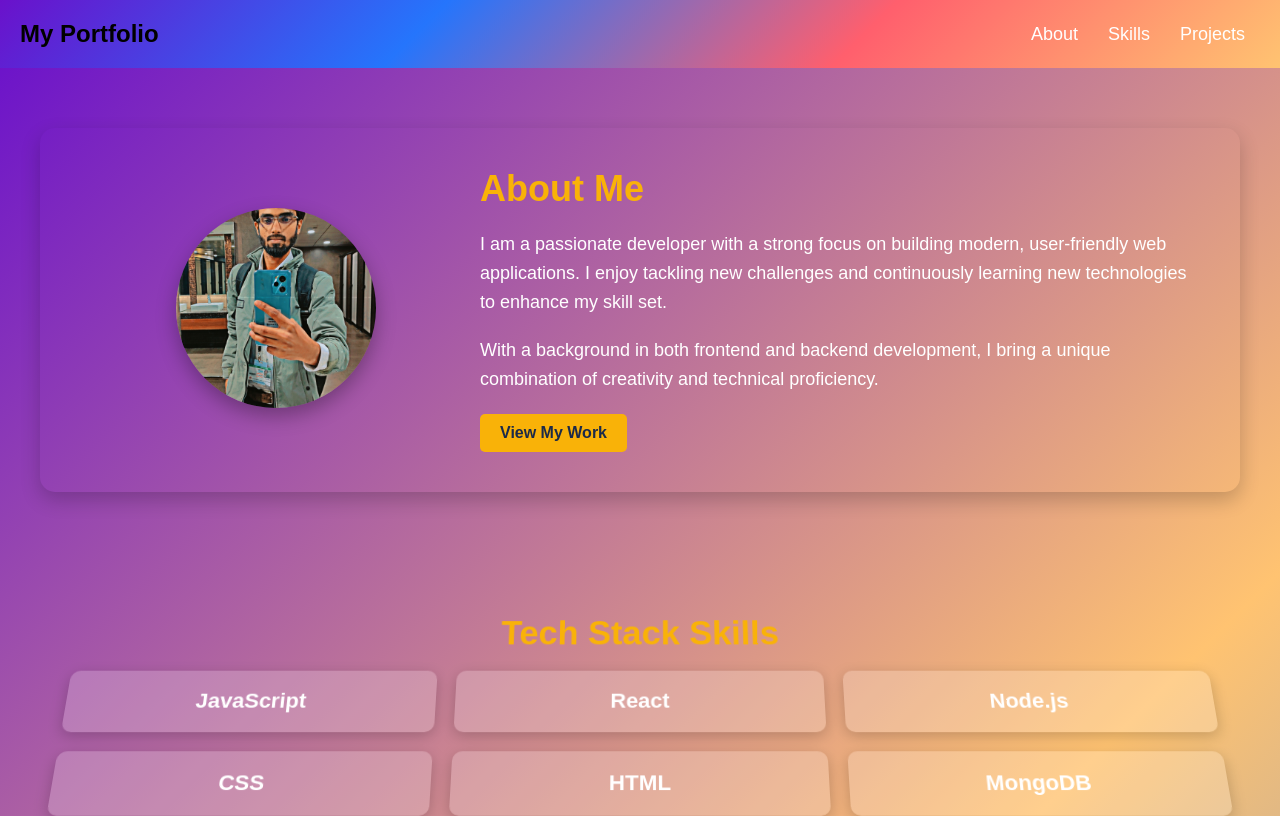
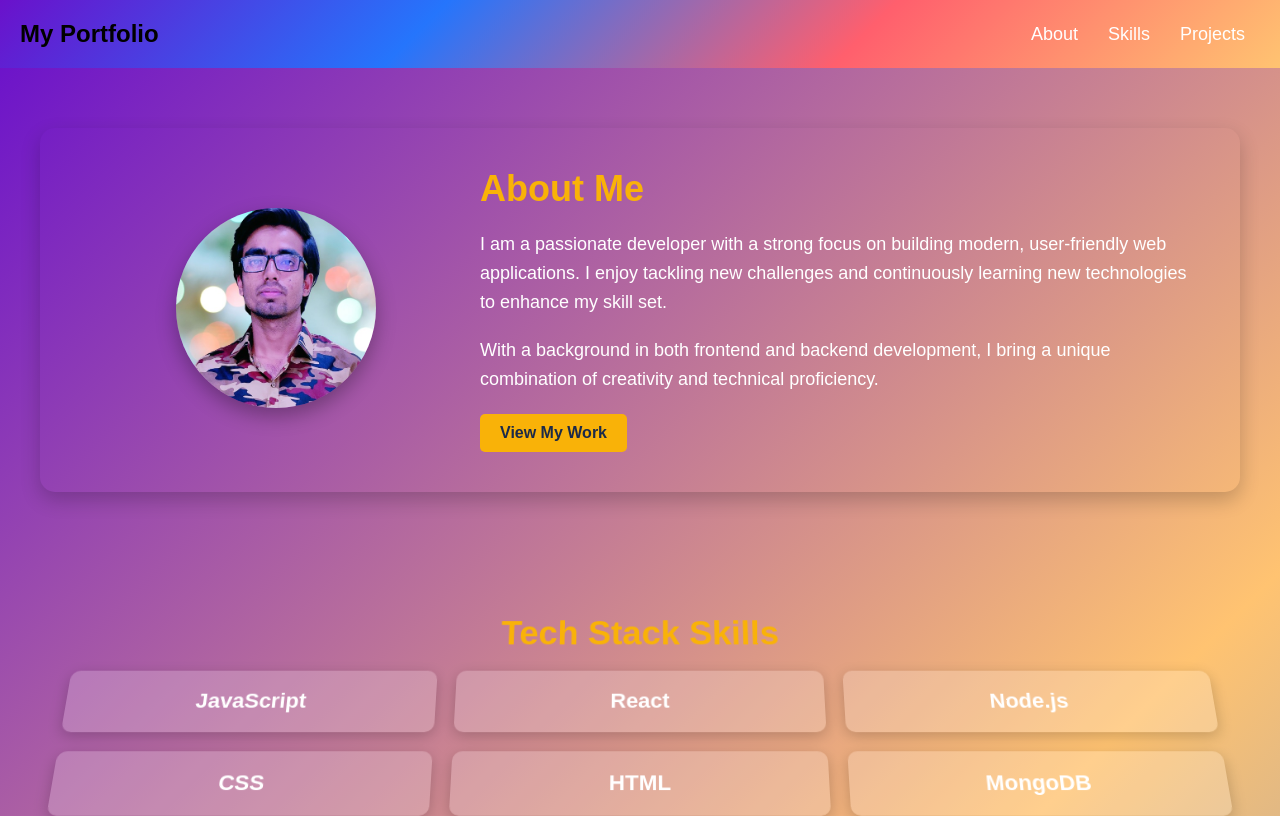
Before and after one commit to hosthabib/MynewPortfolio, a React (Create React App) app: page / in a window 1280 px wide. Shown: the top 816 px of the page. Built offline with nearby package versions, Linux system fonts and the light colour scheme.

Commit message:
Update About.js

```diff
--- a/src/components/About.js
+++ b/src/components/About.js
@@ -7,7 +7,7 @@ function About() {
     <section id="about" className="about-section">
       <div className="about-container">
         <div className="about-image">
-          <img src="../../image/Snapchat-689972936.jpg" alt="Profile" className="profile-image"/>
+          <img src="../../image/1000027695-removebg-preview.jpg" alt="Profile" className="profile-image"/>
         </div>
         <div className="about-content">
           <h2>About Me</h2>
```
